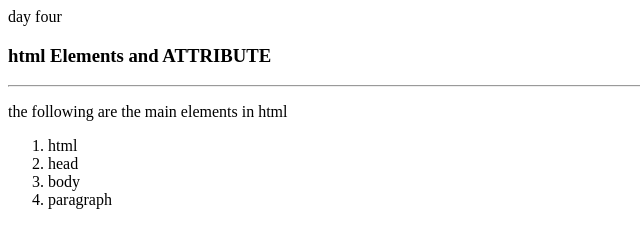
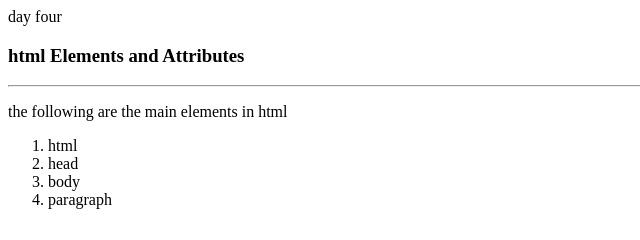
Before and after one commit to kiberu2023/kk-webdev, a plain HTML site: page day4.html in a window 1280 px wide. Shown: the full height of the page, 0-640 px from the left. Drawn offline with Linux system fonts and the light colour scheme.

Commit message:
change the heading

```diff
--- a/day4.html
+++ b/day4.html
@@ -3,7 +3,7 @@
         <tittle>day four</tittle>
     </head>
     <body>
-        <h3>html Elements and ATTRIBUTE</h3>
+        <h3>html Elements and Attributes</h3>
         <hr />
         <p>the following are the main elements in html</p>
         <ol>
```
